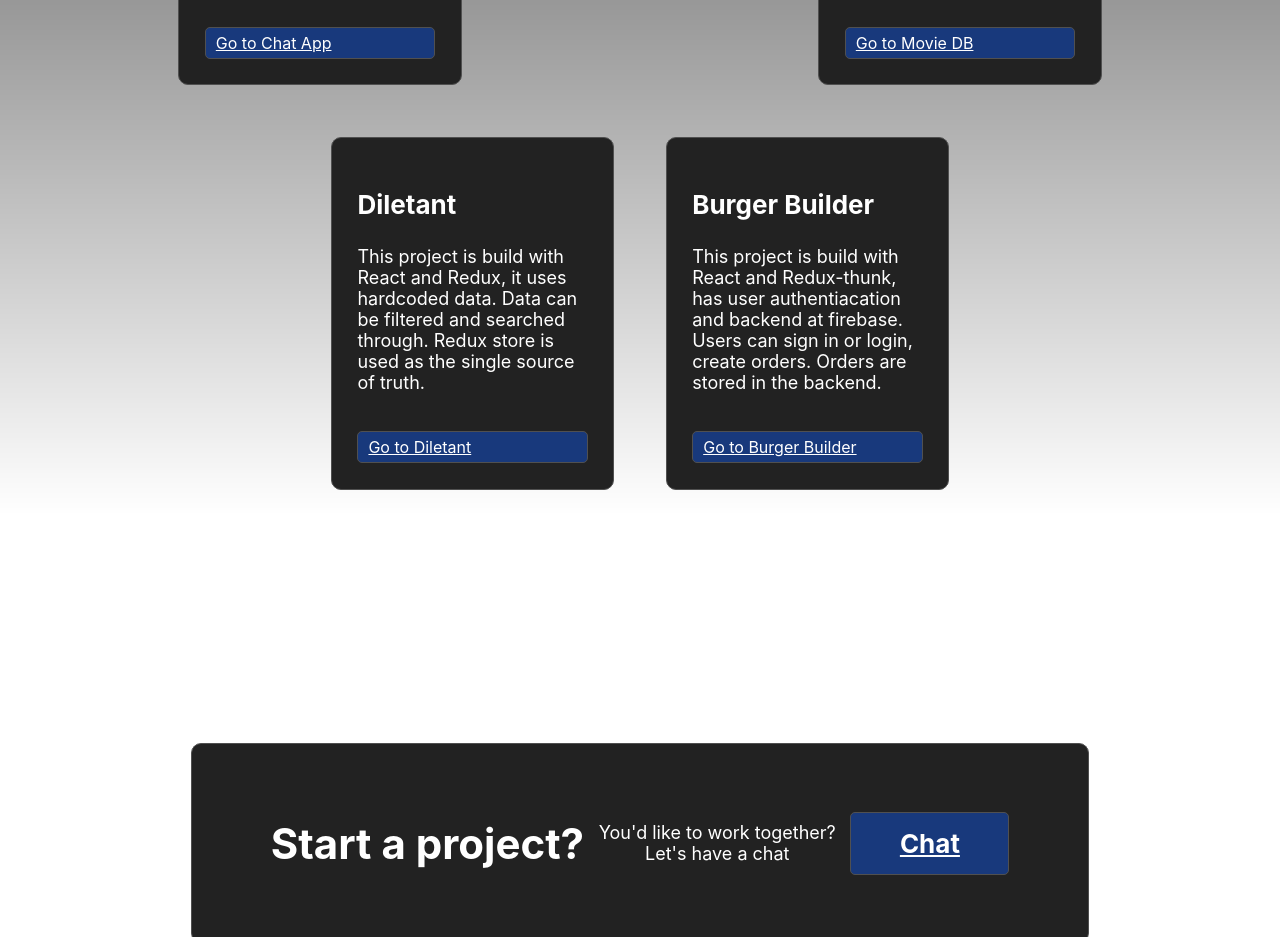
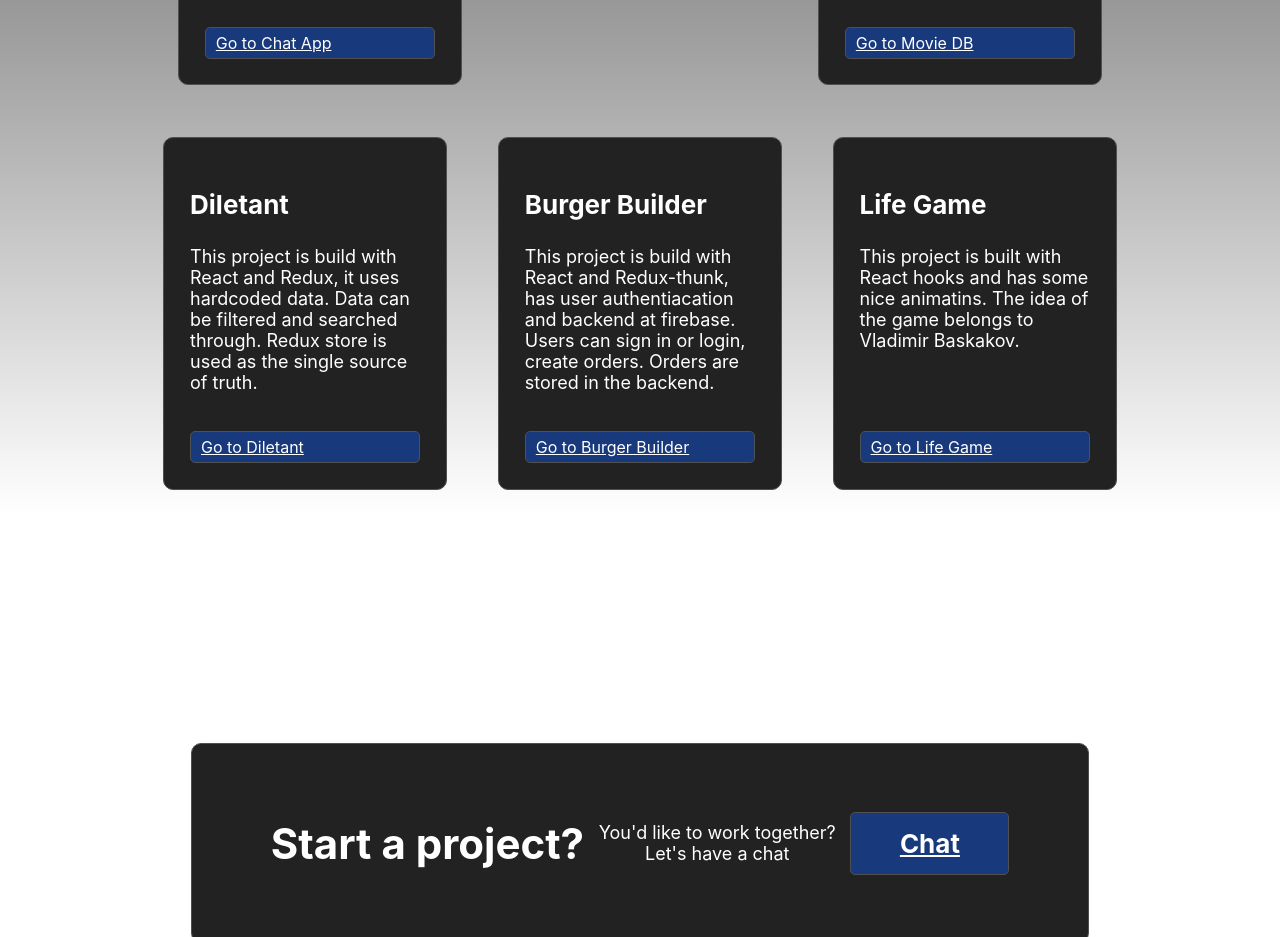
Before and after one commit to dmetree/portfolio, a React (Create React App) app: page / in a window 1280 px wide. Shown: the part 2280-3217 px from the top of the page. Built offline with nearby package versions, Linux system fonts and the light colour scheme.

Commit message:
+life game

```diff
--- a/src/components/preloader/Preloader.js
+++ b/src/components/preloader/Preloader.js
@@ -1,7 +1,7 @@
 import React, { Component } from 'react'
 import s from './Preloader.module.css'
 import Medal from '../../assets/imgs/medal.svg'
-import { gsap, } from "gsap"
+import { gsap } from "gsap"
 
 
 
--- a/src/components/section_1/Section_1.js
+++ b/src/components/section_1/Section_1.js
@@ -1,7 +1,7 @@
 import React, { Component } from 'react'
 import s from './Section_1.module.css'
+import { gsap } from "gsap";
 import SplitText from './../../js/SplitText'
-import { gsap } from "gsap";
 import ScrollToPlugin from './../../js/ScrollToPlugin'
 
 import chatIcon from '../../assets/imgs/chat.svg'
--- a/src/components/section_3/Section_3.js
+++ b/src/components/section_3/Section_3.js
@@ -89,6 +89,7 @@ class Section_3 extends Component {
                 <h2 id="s3h2" className={s.h2}>My portfolio</h2>
                 <div className={s.portfolio_items}>
 
+
                     <div id="porto_1" className={s.portfolio_item}>
                         <div className="">
                             <h3>Chat App</h3>
@@ -152,7 +153,23 @@ class Section_3 extends Component {
                         </a>
                         </div>
 
+                        <div id="porto_5" className={s.portfolio_item}>
+                            <div className="">
+                                <h3>Life Game</h3>
+                                <p>This project is built with React hooks and has some nice animatins. The idea of the game belongs to Vladimir Baskakov.</p>
+                            </div>
+                            <a
+                                className={s.project_link}
+                                href="https://dmetree.github.io/life-game/"
+                                target="_blank"
+                                rel="noopener noreferrer"
+                            >
+                                Go to Life Game
+                            </a>
+                        </div>
+
                     </div>
+
 
 
                 </div>
```
